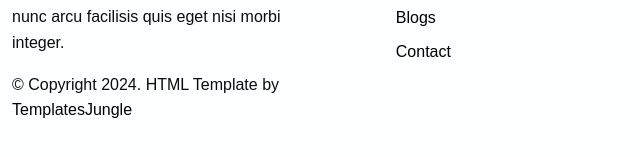
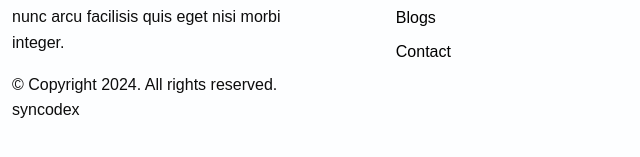
Before and after one commit to Syncodex-work/Jewels-E-Commerce-Website, a plain HTML site: page blog-classic.html in a window 1280 px wide. Shown: the part 2234-2391 px from the top of the page, 0-640 px from the left. Drawn offline with nearby package versions, Linux system fonts and the light colour scheme; a web font is replaced by a local one.

Commit message:
Updated layout and HTML files

```diff
--- a/blog-classic.html
+++ b/blog-classic.html
@@ -427,8 +427,8 @@
                   <p>Mi facilisis facilisis orci vitae. Cum nisi morbi integer tincidunt ornare ac praesent in. Dolor tempus arcu sit quis nunc arcu facilisis quis eget nisi morbi integer.</p>
                 </div>
                 <div class="copyright">
-                  <p>© Copyright 2024. HTML Template by <a href="https://templatesjungle.com/" target="_blank">TemplatesJungle</a>
-                  </p>
+                  <p>© Copyright 2024. All rights reserved. <br>
+                <a>syncodex</a>
                 </div>
               </div>
               <div class="col-lg-2 col-sm-6 pb-3">
```
Also changed, not shown: about-us.html (+2 -1 lines), blog-grid-four-column.html (+2 -2 lines), blog-with-sidebar.html (+2 -2 lines), cart.html (+2 -2 lines), checkout.html (+2 -2 lines), contact.html (+2 -2 lines), faqs.html (+2 -2 lines), index.html (+1 -2 lines), my-account.html (+2 -2 lines), order-tracking.html (+2 -1 lines), shop-four-column.html (+2 -1 lines), shop-sidebar.html (+2 -2 lines), single-post.html (+2 -2 lines), single-product.html (+2 -2 lines), 1 more files.
